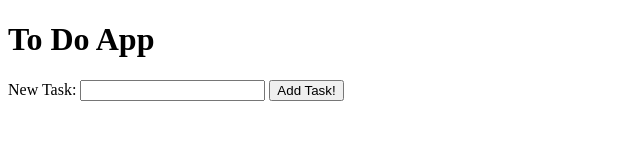
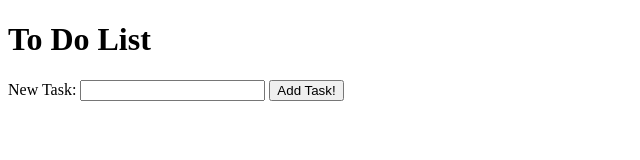
Before and after one commit to janet-m/to-do-app, a plain HTML site: page index.html in a window 1280 px wide. Shown: the full height of the page, 0-640 px from the left. Drawn offline with Linux system fonts and the light colour scheme.

Commit message:
checkpoint-8-events-2 completed

```diff
--- a/index.html
+++ b/index.html
@@ -6,7 +6,7 @@
     <title>To-Do App</title>
   </head>
   <body>
-    <h1>To Do App</h1>
+    <h1>To Do List</h1>
     <form id="addToDoForm">
       <label for="newToDoText">New Task:</label>
       <input type="text" id="newToDoText">
```
